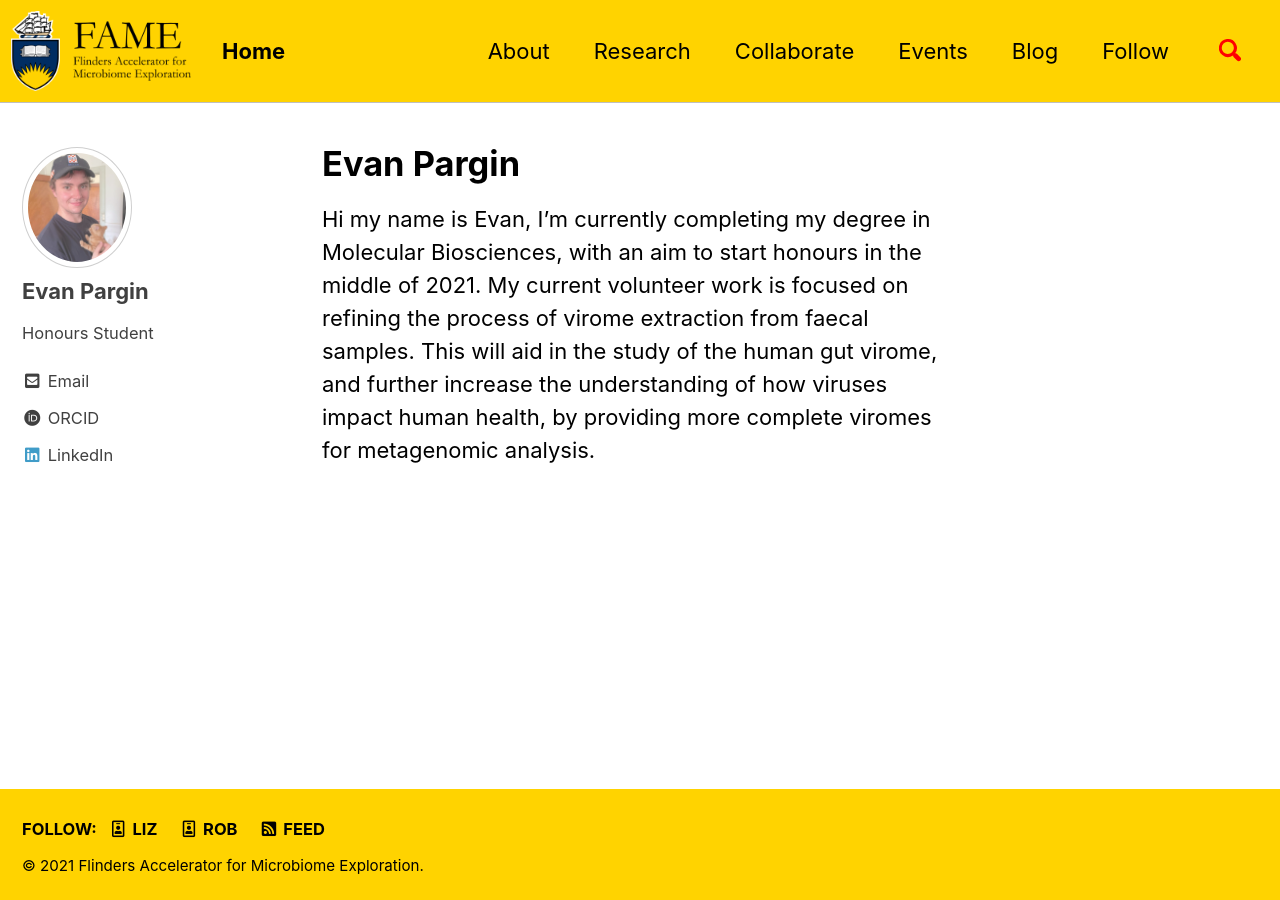
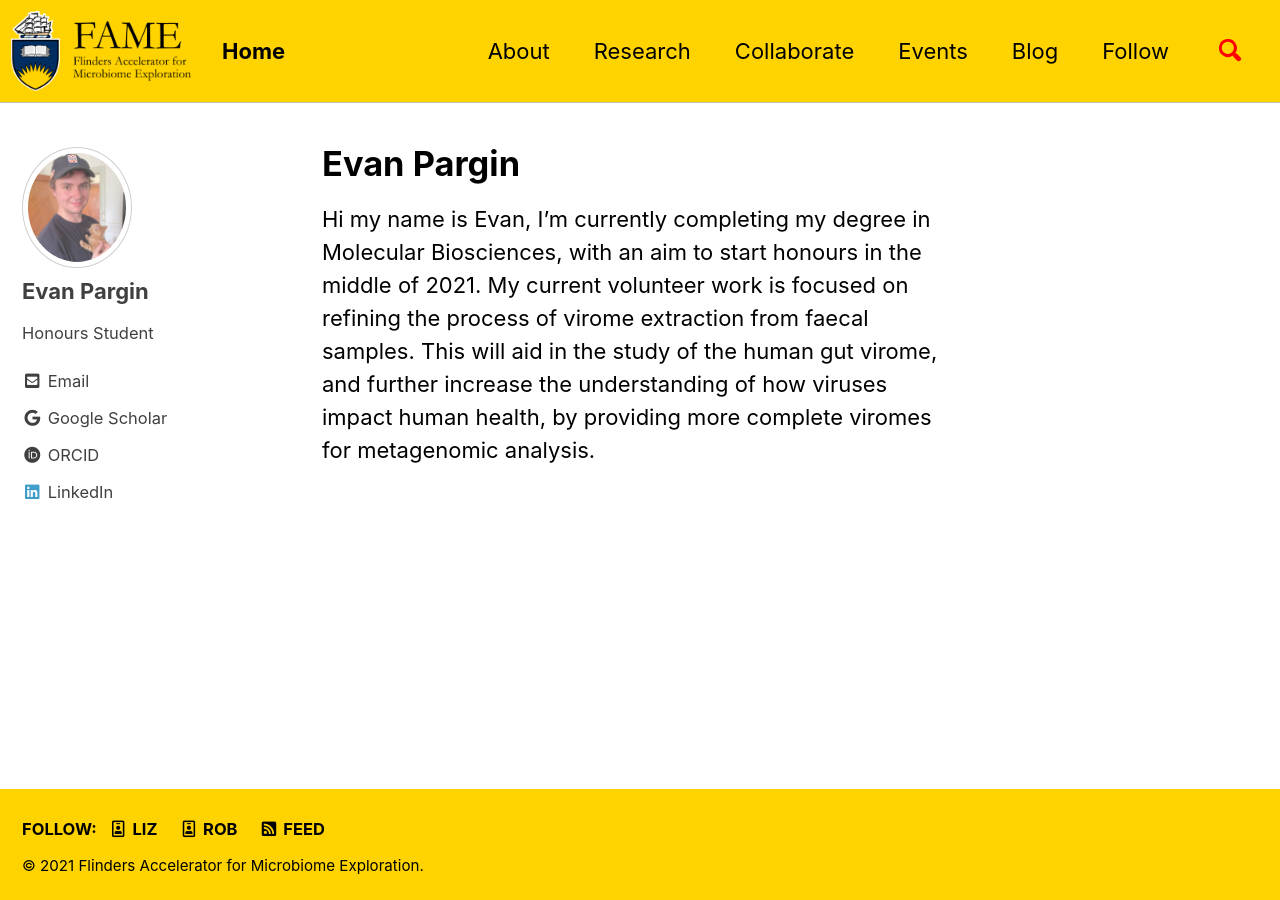
Before and after one commit to FlindersFAME/fame.github.io, a Jekyll site: the page built from People/_posts/2021-01-01-evan-pargin.md, in a window 1280 px wide. Built offline with Jekyll 4.4.1, drawn with Linux system fonts in a browser that asks for light colours; cached includes are drawn as plain includes.

Commit message:
google scholar update

```diff
--- a/_data/authors.yml
+++ b/_data/authors.yml
@@ -115,6 +115,9 @@ Sarah Giles:
     - label: "Email"
       icon: "fas fa-fw fa-envelope-square"
       url: "mailto:sarah.giles@flinders.edu.au"
+    - label: "Google Scholar"
+      icon: "fab fa-fw fa-google"
+      url: "https://scholar.google.com.au/citations?user=JQ4C40gAAAAJ"
     - label: "Flinders"
       icon: "far fa-fw fa-id-badge"
       url: "https://www.flinders.edu.au/people/sarah.giles"
@@ -178,6 +181,9 @@ Evan Pargin:
     - label: "Email"
       icon: "fas fa-fw fa-envelope-square"
       url: "mailto:parg0007@flinders.edu.au"
+    - label: "Google Scholar"
+      icon: "fab fa-fw fa-google"
+      url: "https://scholar.google.com/citations?user=IIGyM0EAAAAJ"
     - label: "ORCID"
       icon: "fab fa-fw fa-orcid"
       url: "https://orcid.org/0000-0002-2392-8755"
```
